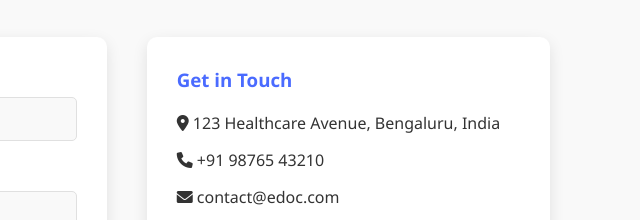
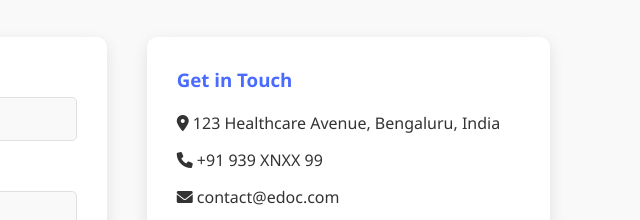
Before and after one commit to TKSanthoshRao/edoc, a plain HTML site: page index.html in a window 1280 px wide. Shown: the part 3407-3627 px from the top of the page, 640-1280 px from the left. Drawn offline with Linux system fonts and the light colour scheme.

Commit message:
Update index.html

```diff
--- a/index.html
+++ b/index.html
@@ -135,7 +135,7 @@
                 <div class="contact-info">
                     <h3>Get in Touch</h3>
                     <p><i class="fas fa-map-marker-alt"></i> 123 Healthcare Avenue, Bengaluru, India</p>
-                    <p><i class="fas fa-phone"></i> +91 98765 43210</p>
+                    <p><i class="fas fa-phone"></i> +91 939 XNXX 99</p>
                     <p><i class="fas fa-envelope"></i> contact@edoc.com</p>
                     <div class="social-links">
                         <a href="#"><i class="fab fa-facebook"></i></a>
```
